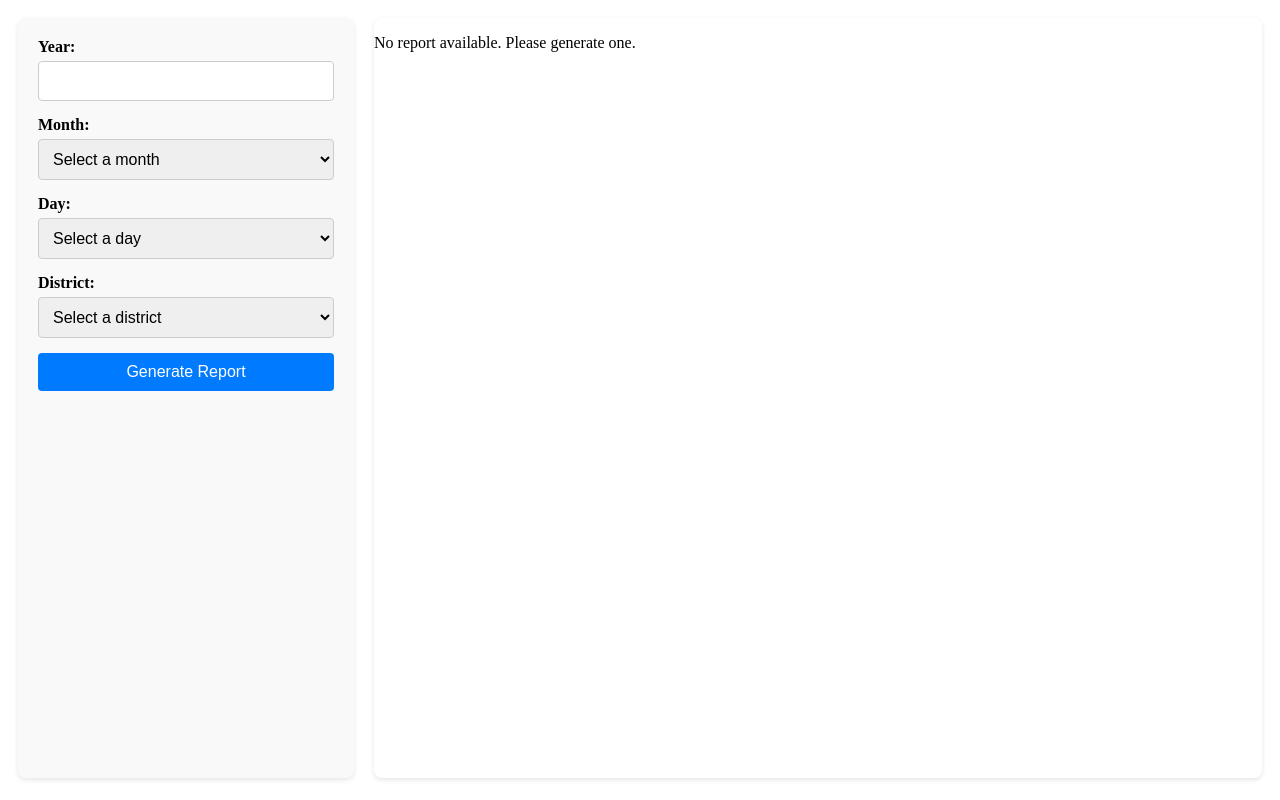
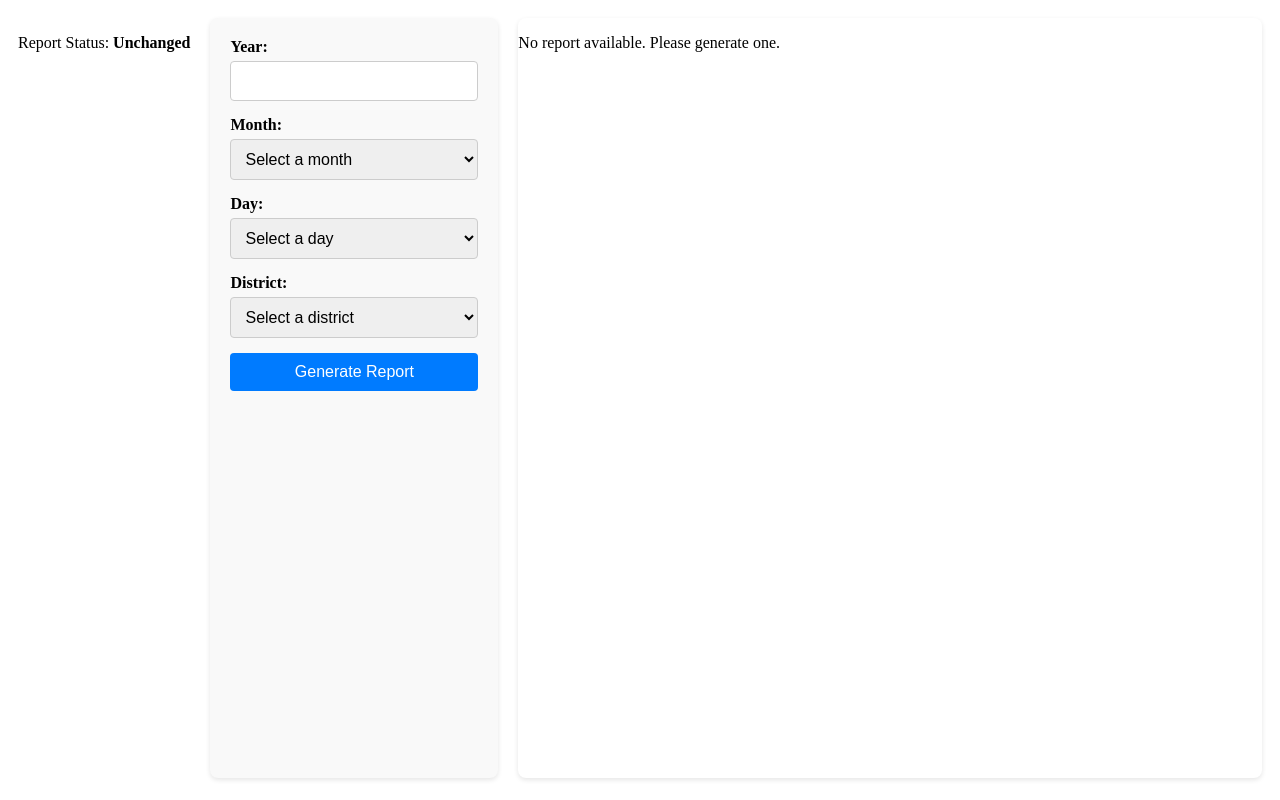
Before and after one commit to KashmeeraTT/ReportSystem4, a React (Create React App) app in the folder frontend/: page / in a window 1280 px wide. Built offline with nearby package versions, Linux system fonts and the light colour scheme.

Commit message:
App.jsx update

```diff
--- a/frontend/src/App.jsx
+++ b/frontend/src/App.jsx
@@ -40,6 +40,21 @@ function App() {
     }
   };
 
+  // Check if updatedReportPages are different from reportPages
+  const isReportModified = () => {
+    if (reportPages.length !== updatedReportPages.length) {
+      return true; // Modified if lengths are different
+    }
+
+    for (let i = 0; i < reportPages.length; i++) {
+      if (reportPages[i] !== updatedReportPages[i]) {
+        return true; // Modified if any page content is different
+      }
+    }
+
+    return false; // No modifications detected
+  };
+
   return (
     <div className="container">
       {isFetching && (
@@ -48,6 +63,15 @@ function App() {
         </div>
       )}
       {error && <div className="error-message">{error}</div>}
+
+      {/* Display whether the report is modified */}
+      <div className="report-status">
+        <p>
+          Report Status:{" "}
+          <strong>{isReportModified() ? "Modified" : "Unchanged"}</strong>
+        </p>
+      </div>
+
       {/* Form Section */}
       <Form
         onGenerateReport={generateReport}
```
